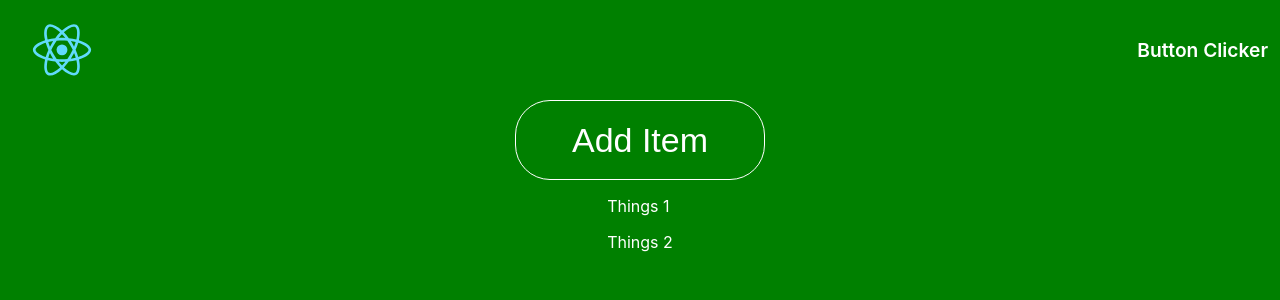
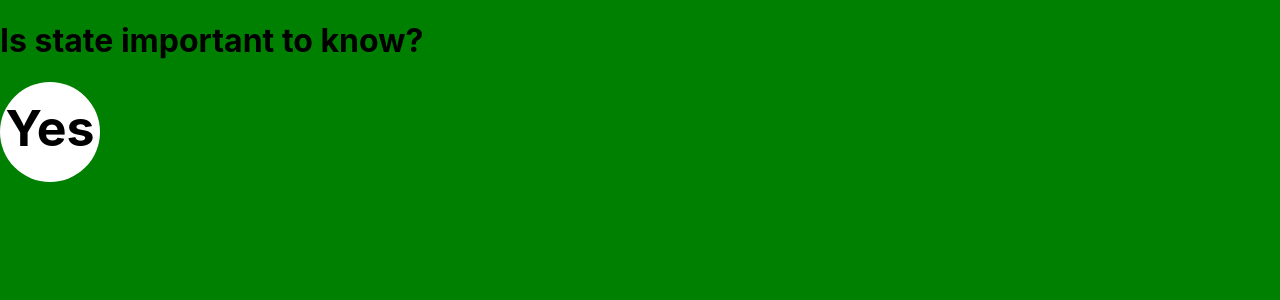
Before and after one commit to lswebdevelops/react-exercises, a React (Create React App) app: page / in a window 1280 px wide. Shown: the top 300 px of the page. Built offline with nearby package versions, Linux system fonts and the light colour scheme.

Commit message:
using state to change the text on screen

```diff
--- a/src/App.css
+++ b/src/App.css
@@ -5,3 +5,19 @@
 
   ;
 }
+.h1.content{
+  display: flex;
+  justify-content: center;
+  align-items: center;
+
+}
+.yesH1{
+  width: 100px;
+  height: 100px;
+  border-radius: 50%;
+  background-color: white;
+  text-align: center;
+  font-size: 50px;
+  margin-top: 4px;
+  line-height: 92px;
+}
--- a/src/App.js
+++ b/src/App.js
@@ -1,11 +1,25 @@
 import './App.css';
-import Clicker from './Components/Clicker.jsx';
+// import Clicker from './Components/Clicker.jsx';
+import React from 'react';
 
 function App() {
+  const  [isImportant, setIsImportant] = React.useState("Yes");
+
+
+  function handleClick(){
+    // setIsImportant is a function
+    //const [isImportant, f]
+    setIsImportant("No")
+
+  }
   return (
     <div className="App">
-
-          <Clicker />
+      <h1> Is state important to know? </h1>
+      <div className='h1.content'>
+        <h1
+        onClick={handleClick}
+         className='yesH1'>{isImportant}</h1>
+      </div>
 
     </div>
   );
--- a/src/Components/Clicker.jsx
+++ b/src/Components/Clicker.jsx
@@ -1,35 +1,36 @@
 import React from "react";
-import logo from '../logo.svg';
+
 import '../Styles/Clicker.css';
 
 function Clicker(){
-    const [things ,setThings] = React.useState(["Things 1", "Things 2"]);
 
-   function addThings(){
-    const newThingText = `Things ${things.length + 1}`;
-    setThings(prevState => [...prevState, newThingText])
+   function greeting(name){
+      const date = new Date();
+      const hours = date.getHours();
+      let timeOfDay = "";
+      if (hours >= 4 && hours < 12) {
+        timeOfDay = "Morning";
+      } else if (hours >= 12 && hours < 17) {
+        timeOfDay = "Afternoon";
+      } else if (hours >= 17 && hours < 20) {
+        timeOfDay = "Evening";
+      } else {
+        timeOfDay = "Night";
+      }
+      return `Good ${timeOfDay}, ${name}!`
    }
-   const thingsElements = things.map(thing =>
-    <p key={thing}>{thing}</p>)
-    return(
-        <div className="container-content">
+console.log(greeting("Davi"));
 
-           <div className="nav-content">
-           <img src={logo} className="Clicker-logo" alt="logo" />
-            <p>Button Clicker</p>
-           </div>
 
-           <div className="content">
-            <button
-            onClick={addThings}
-            className="btn-content">Add Item</button>
-            <div className="added-content">
-            {thingsElements}
-            </div>
 
-           </div>
-        </div>
-    )
+   return(
+      <button
+     className="btn-content"
+
+     onClick={greeting}
+
+     >Click</button>
+ )
 }
 
-export default Clicker;
+// export default Clicker;
```
